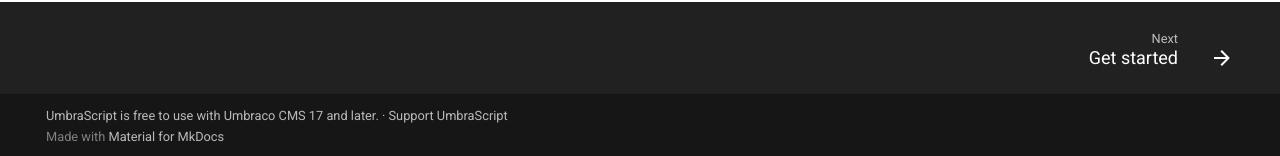
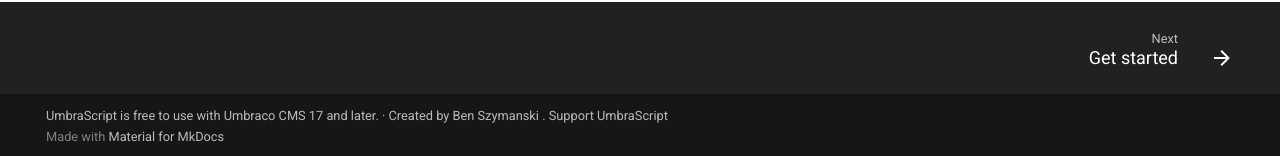
Before and after one commit to bszyman/umbrascript-docs, an MkDocs documentation site: the page built from docs/index.md, in a window 1280 px wide and 900 px high, scrolled down 714 px. Shown: the part 741-897 px from the top of the window. Built offline with MkDocs 1.6.1 and Material for MkDocs 9.7.7, drawn with Linux system fonts in a browser that asks for light colours.

Commit message:
Adding personal credit line

```diff
--- a/mkdocs.yml
+++ b/mkdocs.yml
@@ -93,5 +93,7 @@ nav:
 
 copyright: >
   UmbraScript is free to use with Umbraco CMS 17 and later.
-  · <a href="https://buy.stripe.com/aFa9AVdqFbydbgz0Ve2Ry03"
+  · Created by <a href="https://www.bszyman.com"
+  target="_blank" rel="noopener">Ben Szymanski</a>
+  . <a href="https://buy.stripe.com/aFa9AVdqFbydbgz0Ve2Ry03"
   target="_blank" rel="noopener">Support UmbraScript</a>
```
